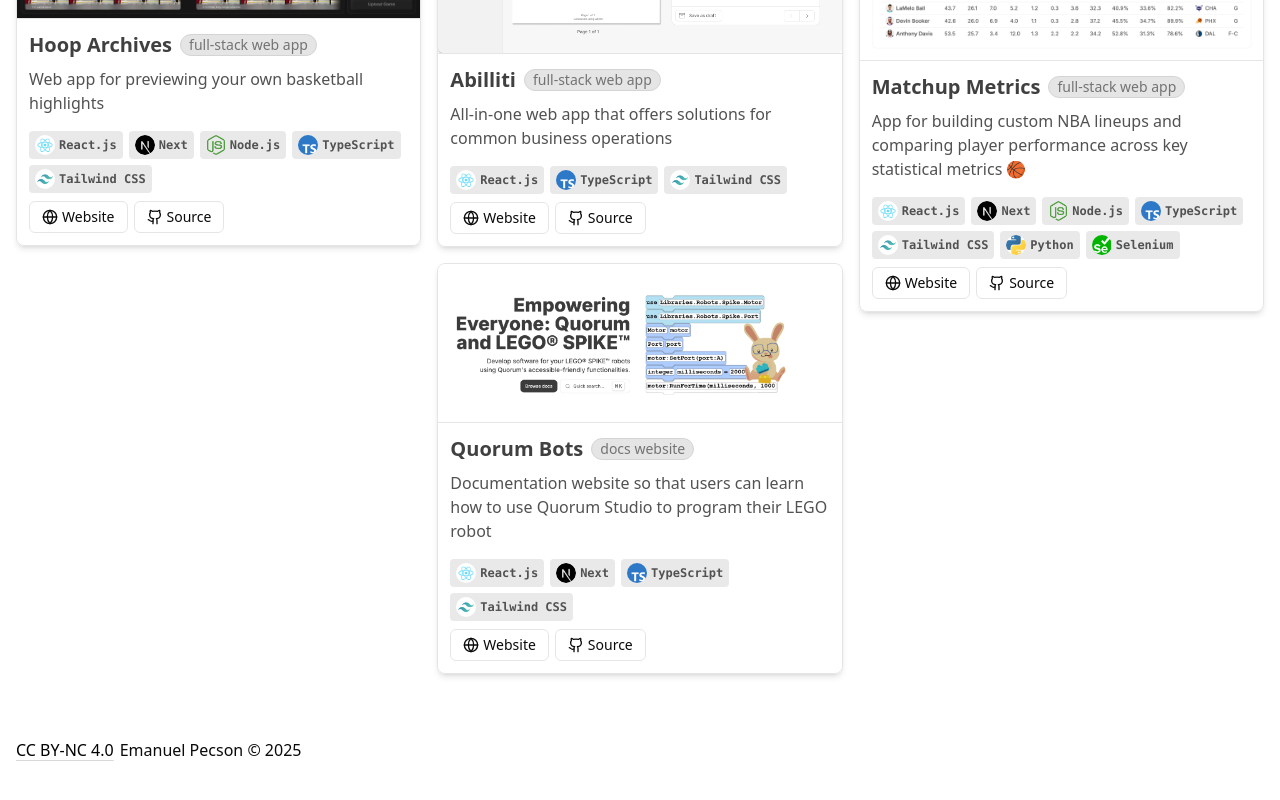
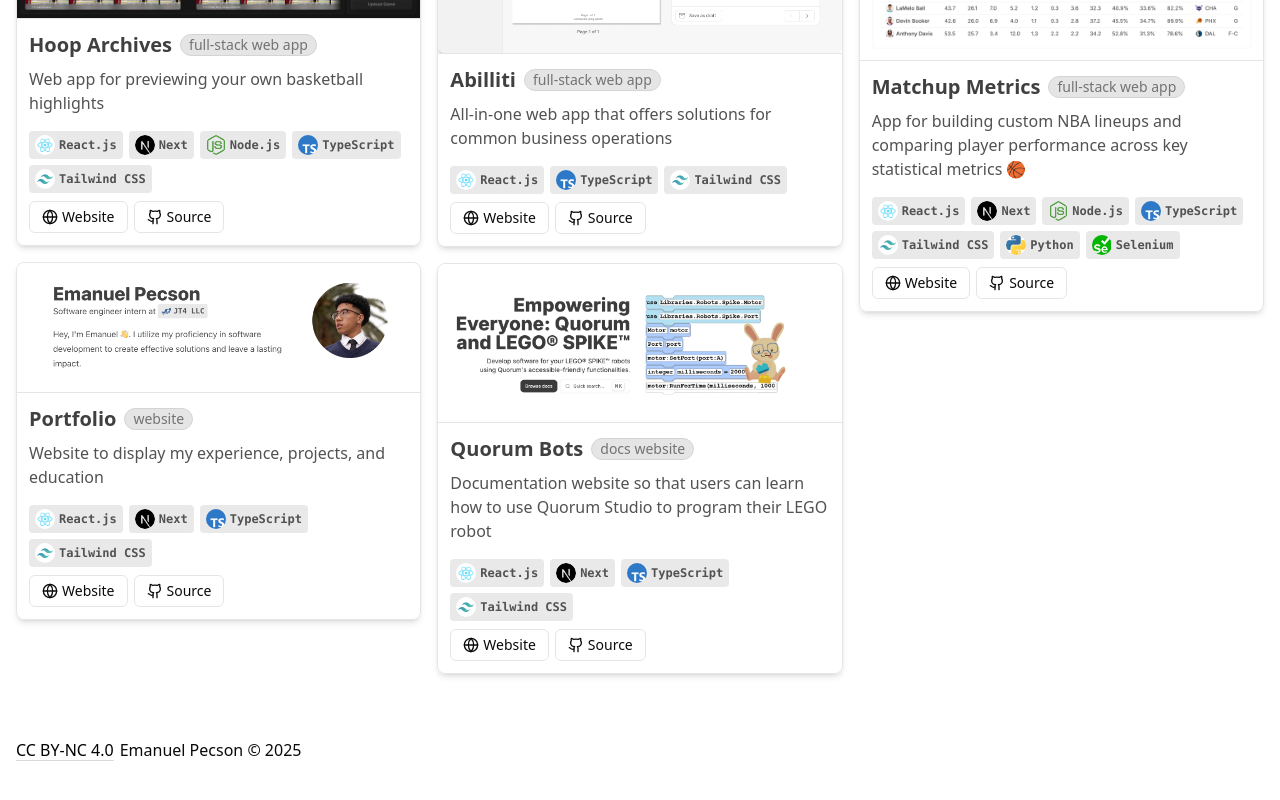
Before and after one commit to emanpecson/portfolio, a Next.js app: page /projects in a window 1280 px wide. Shown: the part 458-1258 px from the top of the page. Built offline with nearby package versions, Linux system fonts and the light colour scheme.

Commit message:
revert "chore: :fire: hide portfolio project"
This reverts commit bad78dcc7e7da9f5f97763502ed3cd70dbccf534.

```diff
--- /dev/null
+++ b/src/app/projects/(content)/portfolio/page.tsx
@@ -0,0 +1,17 @@
+'use client';
+
+import ProjectContent from '@/components/project/ProjectContent';
+import { ProjectKey, projects } from '@/data/projects';
+import UnderDevelopment from '@/components/UnderDevelopment';
+import { headers } from '@/data/project/portfolio';
+
+export default function PortfolioPage() {
+  const name: keyof ProjectKey = 'Portfolio';
+  const proj = projects[name];
+
+  return (
+    <ProjectContent name={name} details={proj} headers={headers}>
+      <UnderDevelopment />
+    </ProjectContent>
+  );
+}
--- /dev/null
+++ b/src/data/project/portfolio.ts
@@ -0,0 +1,5 @@
+// import { RefMap } from '@/lib/ref-map';
+import { ContentHeaderType } from '@/types/ContentHeader';
+
+// const refMap = new RefMap([]);
+export const headers: ContentHeaderType[] = [];
--- a/src/data/projects.ts
+++ b/src/data/projects.ts
@@ -22,21 +22,21 @@
     repoUrl: 'https://github.com/emanpecson/hoop-archives-app',
     websiteUrl: 'https://www.hoop-archives.com',
   },
-  // Portfolio: {
-  //   label: 'website',
-  //   path: '/projects/portfolio',
-  //   description: 'Website to display my experience, projects, and education ',
-  //   coverImageSrc: '/project/portfolio/header-section.png',
-  //   repoUrl: 'https://github.com/emanpecson/portfolio',
-  //   websiteUrl: 'https://www.emanpecson.com',
-  //   iconSrc: '/linkedin_pfp.jpeg',
-  //   tags: [
-  //     overallSkills.get('React.js') as SkillType,
-  //     overallSkills.get('Next') as SkillType,
-  //     overallSkills.get('TypeScript') as SkillType,
-  //     overallSkills.get('Tailwind CSS') as SkillType,
-  //   ],
-  // },
+  Portfolio: {
+    label: 'website',
+    path: '/projects/portfolio',
+    description: 'Website to display my experience, projects, and education ',
+    coverImageSrc: '/project/portfolio/header-section.png',
+    repoUrl: 'https://github.com/emanpecson/portfolio',
+    websiteUrl: 'https://www.emanpecson.com',
+    iconSrc: '/linkedin_pfp.jpeg',
+    tags: [
+      overallSkills.get('React.js') as SkillType,
+      overallSkills.get('Next') as SkillType,
+      overallSkills.get('TypeScript') as SkillType,
+      overallSkills.get('Tailwind CSS') as SkillType,
+    ],
+  },
   Abilliti: {
     label: 'full-stack web app',
     path: '/projects/abilliti',
```
